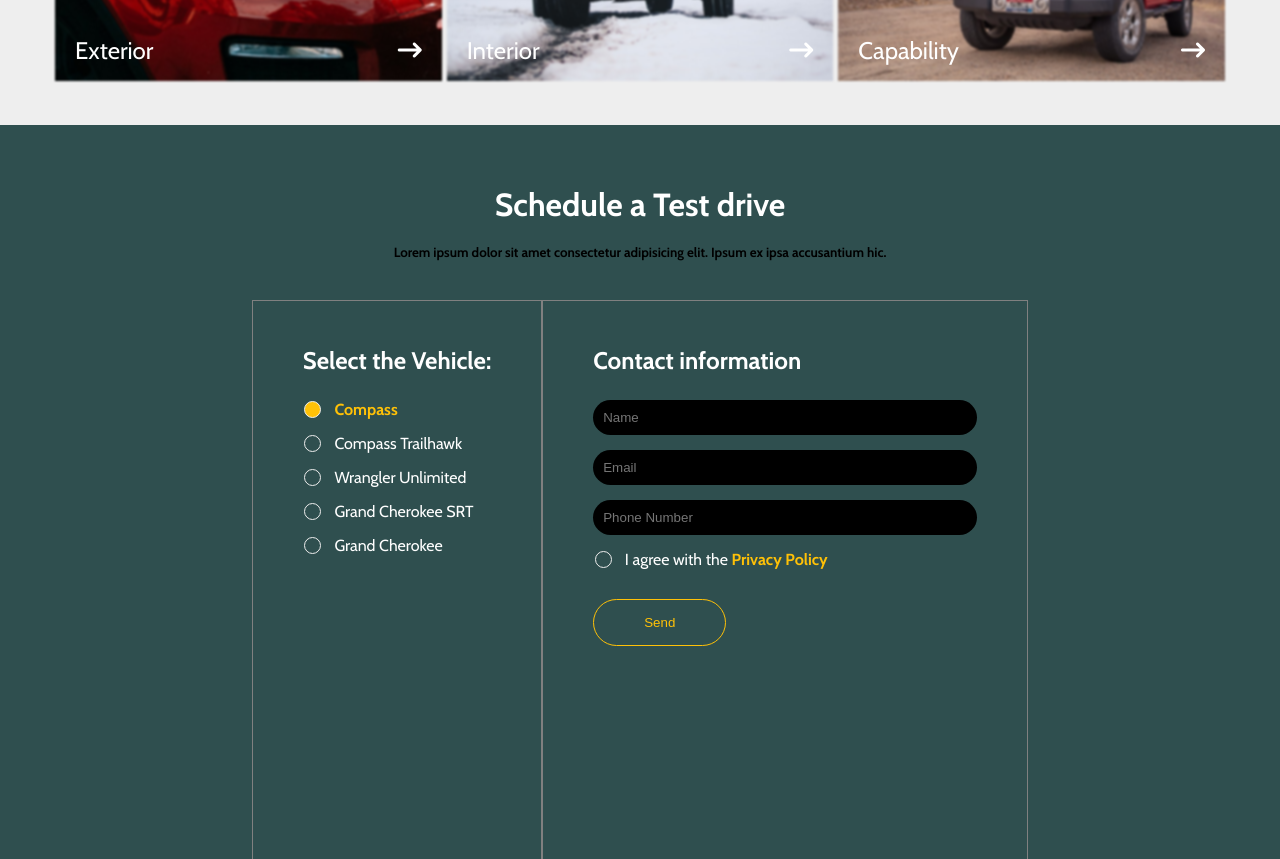
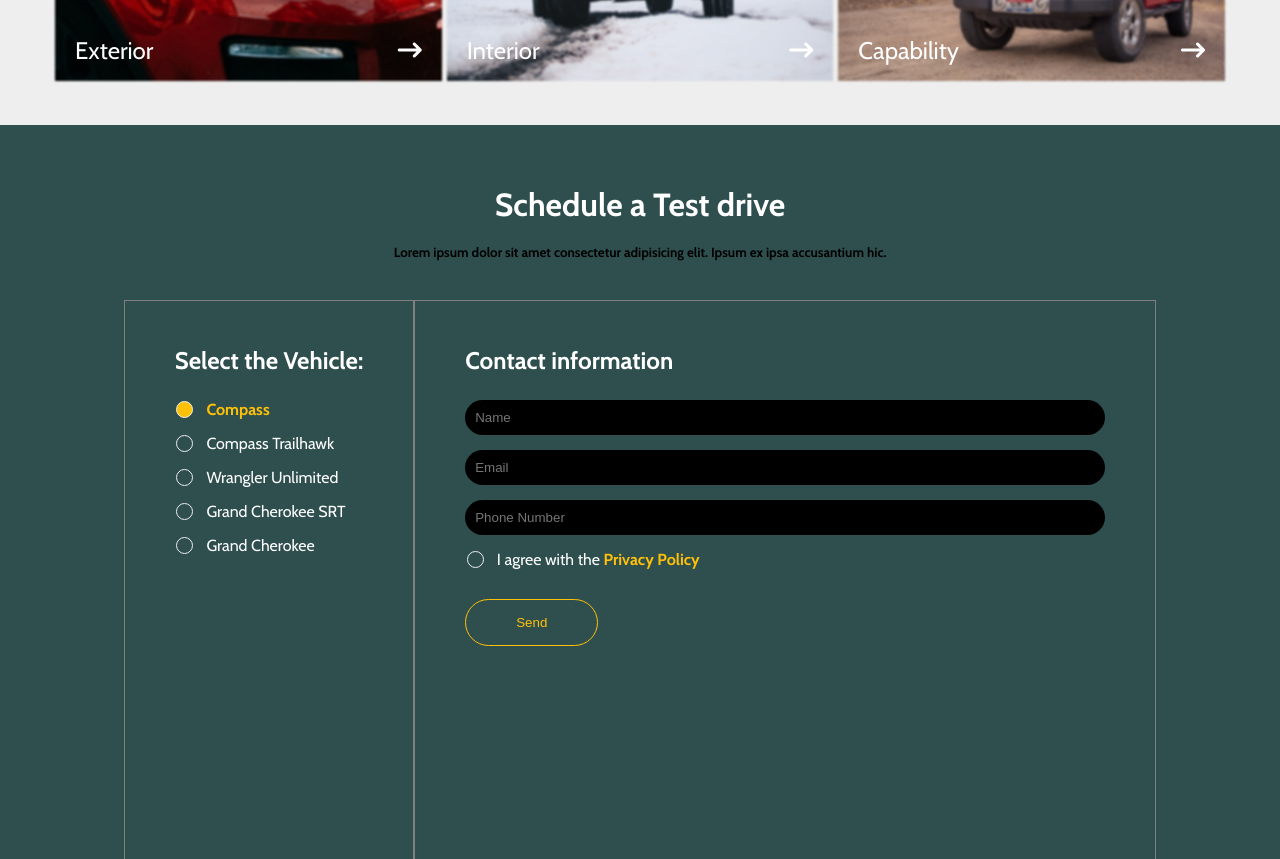
Before and after one commit to YacoubDweik/jeep, a plain HTML site: page index.html in a window 1280 px wide. Shown: the part 2501-3360 px from the top of the page. Drawn offline with nearby package versions, Linux system fonts and the light colour scheme.

Commit message:
Update styles.css

```diff
--- a/css/styles.css
+++ b/css/styles.css
@@ -647,7 +647,7 @@
 
 #reserve form .contact input:not(input[name="agree"], input.more) {
   display: block;
-  width: 30vw;
+  width: 50vw;
   margin-left: auto;
   margin-right: auto;
   border-radius: 20px;
@@ -712,6 +712,10 @@
 }
 
 @media (min-width: 768px) {
+  #reserve form .contact input:not(input[name="agree"], input.more) {
+  width: 50vw;
+  }
+
   #reserve .container {
     text-align: center;
   }
```
